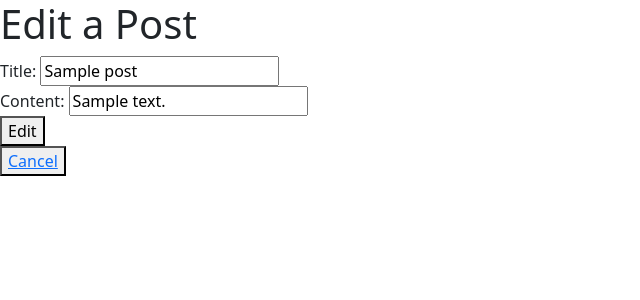
After one commit to brendaliu2/Flask-Blogly, a Flask app: page /posts/1/edit in a window 1280 px wide. The commit adds this page. Shown: the top 300 px of the page, without its empty margins (0-640 px from the left). Run offline with Flask 2, Linux system fonts and the light colour scheme; tables that the repository leaves empty hold one stand-in row (values such as "Sample post").

Commit message:
added edit post and delete post

```diff
--- a/app.py
+++ b/app.py
@@ -120,9 +120,42 @@ def add_new_post(user_id):
 
 @app.get('/posts/<post_id>')
 def show_post(post_id):
+    """Shows user's post"""
 
     post = Post.query.get_or_404(post_id)
     user = User.query.get_or_404(post.user_id)
     # how to get user name without querying User?
 
     return render_template('/show_post.html', post = post, user = user)
+
+@app.get('/posts/<post_id>/edit')
+def show_edit_post_form(post_id):
+    """Displays edit post page"""
+
+    post = Post.query.get_or_404(post_id)
+
+    return render_template('edit_post.html', post = post)
+
+
+@app.post('/posts/<post_id>/edit')
+def edit_post(post_id):
+    """Makes edits to existing post"""
+
+    post = Post.query.get_or_404(post_id)
+
+    post.title = request.form['title']
+    post.content = request.form['content']
+
+    db.session.commit()
+
+    return redirect(f'/posts/{post_id}')
+
+@app.post('/posts/<post_id>/delete')
+def delete_post(post_id):
+
+    post = Post.query.get_or_404(post_id)
+
+    db.session.delete(post)
+    db.session.commit()
+
+    return redirect(f'/users/{post.user_id}')
--- /dev/null
+++ b/templates/edit_post.html
@@ -0,0 +1,30 @@
+{% extends 'base.html' %}
+
+{% block title %} Edit Post {% endblock %}
+
+{% block content %}
+
+<h1>Edit a Post</h1>
+
+
+<form action="/posts/{{post.id}}/edit" method="POST">
+
+  <div>
+    <label for="title">Title:</label>
+    <input type="text" name="title" value="{{post.title}}">
+  </div>
+  <div>
+    <label for="content">Content:</label>
+    <input type="text" name="content" value = "{{post.content}}">
+  </div>
+
+  <button>Edit</button>
+
+
+
+</form>
+  <button>
+    <a href ='/users/{{post.user_id}}'>Cancel</a>
+  </button>
+
+{% endblock %}
--- a/templates/show_post.html
+++ b/templates/show_post.html
@@ -18,9 +18,9 @@
   <a href ='/posts/{{post.id}}/edit'>Edit</a>
 </button>
 
-<button>
-  <a href ='/posts/{{post.id}}/delete'>Delete</a>
-</button>
+<form action='/posts/{{post.id}}/delete' method="POST">
+  <button>Delete</button>
+</form>
 
 
 {% endblock %}
```
